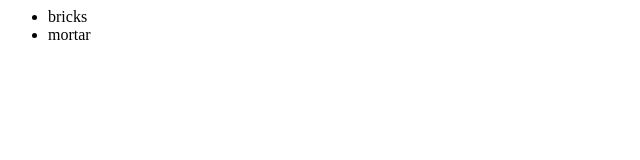
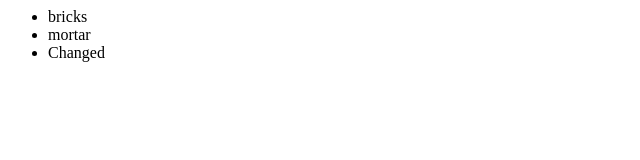
Before and after one commit to ryan-wlr/newGitTest, a plain HTML site: page index.html in a window 1280 px wide. Shown: the full height of the page, 0-640 px from the left. Drawn offline with Linux system fonts and the light colour scheme.

```diff
--- a/index.html
+++ b/index.html
@@ -6,6 +6,7 @@
   	 	<ul>
   	 		<li>bricks</li>
   	 		<li>mortar</li>
+  	 		<li>Changed</li>
   	 	</ul>
   	 </div>
   	</body>
```
